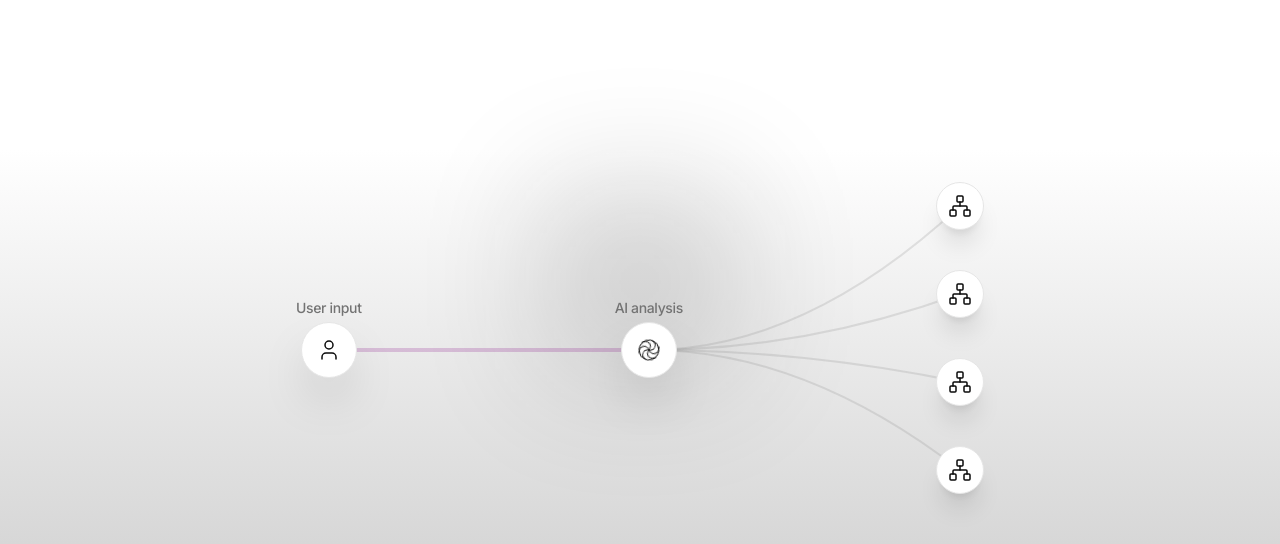
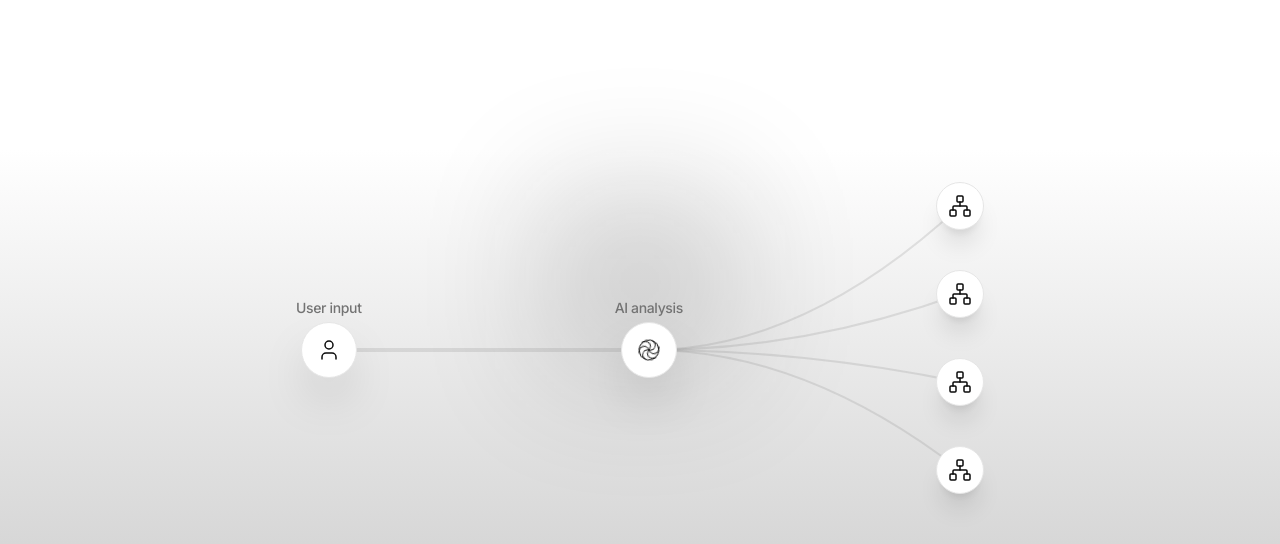
Before and after one commit to hassohamid/SkillTree, a React (Vite) app: page / in a window 1280 px wide. Shown: the part 1452-1996 px from the top of the page. Built offline with nearby package versions, Linux system fonts and the light colour scheme.

Commit message:
style: delay on resultBorders

```diff
--- a/src/components/home/HowItWorks.tsx
+++ b/src/components/home/HowItWorks.tsx
@@ -75,8 +75,8 @@ export default function HowItWorks() {
           containerRef={containerRef}
           fromRef={userRef}
           toRef={aiRef}
-          duration={2}
-          pathColor="purple"
+          duration={10}
+          delay={2}
           gradientStartColor="white"
           gradientStopColor="white"
           pathWidth={4}
@@ -87,6 +87,7 @@ export default function HowItWorks() {
           fromRef={aiRef}
           toRef={output1Ref}
           duration={2}
+          delay={3}
           gradientStartColor="white"
           gradientStopColor="white"
         />
@@ -95,6 +96,7 @@ export default function HowItWorks() {
           fromRef={aiRef}
           toRef={output2Ref}
           duration={2}
+          delay={3}
           gradientStartColor="white"
           gradientStopColor="white"
         />
@@ -103,6 +105,7 @@ export default function HowItWorks() {
           fromRef={aiRef}
           toRef={output3Ref}
           duration={2}
+          delay={3}
           gradientStartColor="white"
           gradientStopColor="white"
         />
@@ -111,6 +114,7 @@ export default function HowItWorks() {
           fromRef={aiRef}
           toRef={output4Ref}
           duration={2}
+          delay={3}
           gradientStartColor="white"
           gradientStopColor="white"
         />
```
